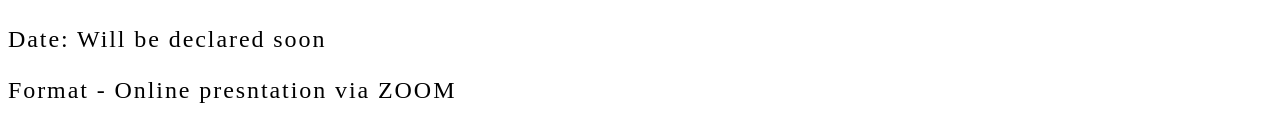
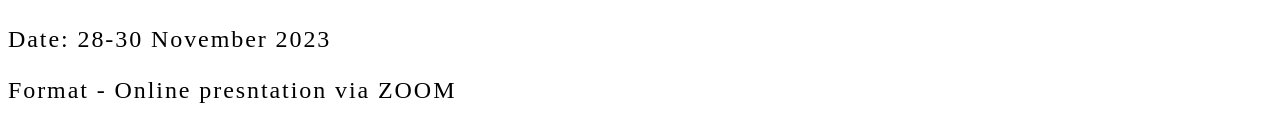
Before and after one commit to sboral1212/conf2.github.io, a plain HTML site: page index.html in a window 1280 px wide. Shown: the part 258-374 px from the top of the page. Drawn offline with Linux system fonts and the light colour scheme.

Commit message:
Update index.html

```diff
--- a/index.html
+++ b/index.html
@@ -44,7 +44,7 @@ h1 {
   <main>
     <div class="intro">
       <h2 style="color:#0066FF"><center>About the Workshop</h2>
-      <p>Date: Will be declared soon </p>
+      <p>Date: 28-30 November 2023 </p>
       <p>Format - Online presntation via ZOOM </p>
       <p>Timing of presentation - Fifteen minutes followed by five minutes discussion </p>
       </div>
```
